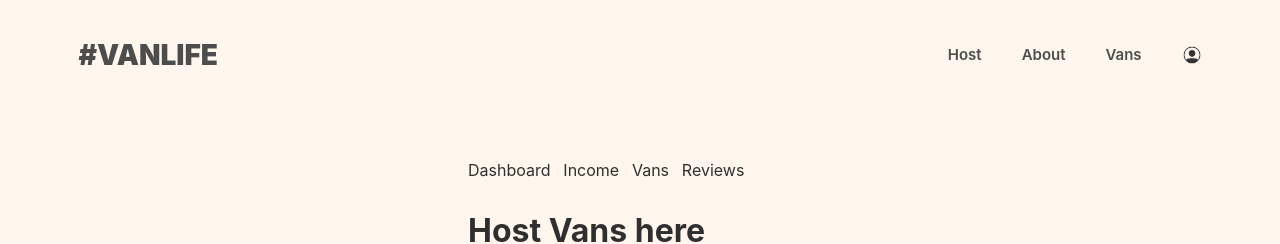
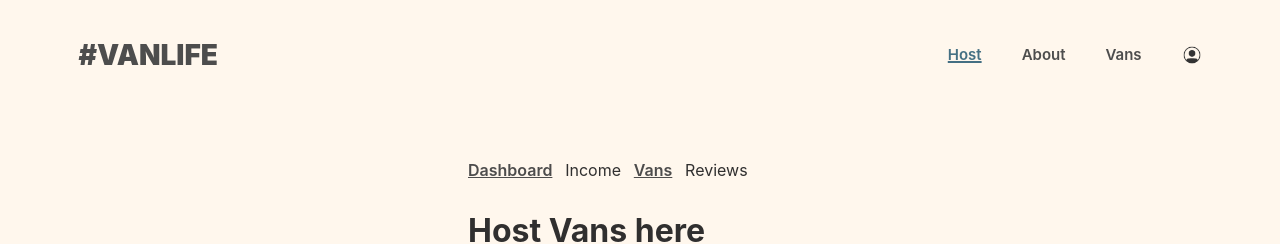
Before and after one commit to Qinisfighting/vanlife, a React (Vite) app: page /host/hostvans in a window 1280 px wide. Shown: the top 244 px of the page. Built offline with nearby package versions, Linux system fonts and the light colour scheme.

Commit message:
use NavLink

```diff
--- a/src/components/Header.jsx
+++ b/src/components/Header.jsx
@@ -2,20 +2,25 @@ import { Link, NavLink } from "react-router-dom"
 import avatar from '../assets/avatar.png'
 
 export default function Header() {
+    const activeStyles = {
+        color: '#2c5e75e1',
+        textDecoration: 'underline #2c5e75e1 1.5px'
+    }
+
     return (
         <header>
             <Link to='/' className="site-logo">#VANLIFE</Link>
             <nav>
-                <NavLink to='host'>
+                <NavLink to='host' style={({isActive}) => isActive ? activeStyles : null}>
                    Host
                 </NavLink>
-                <NavLink to='about'>
+                <NavLink to='about' style={({isActive}) => isActive ? activeStyles : null}>
                    About
                 </NavLink>
-                <NavLink to='vans'>
+                <NavLink to='vans' style={({isActive}) => isActive ? activeStyles : null}>
                    Vans
                 </NavLink>
-                <NavLink to='login' className="login-link">
+                <NavLink to='login' className="login-link" style={({isActive}) => isActive ? activeStyles : null}>
                    <img
                         src={avatar}
                         className="login-icon"
--- a/src/components/HostLayout.jsx
+++ b/src/components/HostLayout.jsx
@@ -3,19 +3,26 @@ import { Outlet } from "react-router-dom"
 
 
 export default function HostLayout() {
+
+    const activeStyles = {
+        color: 'rgb(77, 76, 76)',
+        fontWeight: 600,
+        textDecoration: 'underline'
+    }
+
     return (
        <div className="host-container">
          <nav className="host-nav">
-           <NavLink to='/host'>
+           <NavLink to='.' style={({isActive}) => isActive ? activeStyles : null}>
               Dashboard
            </NavLink>
-         <NavLink to='/host/income'>
+         <NavLink to='income' style={({isActive}) => isActive ? activeStyles : null}>
               Income
          </NavLink>
-         <NavLink to='/host/hostvans'>
+         <NavLink to='hostvans' style={({isActive}) => isActive ? activeStyles : null}>
               Vans
          </NavLink>
-         <NavLink to='/host/reviews'>
+         <NavLink to='reviews' style={({isActive}) => isActive ? activeStyles : null}>
               Reviews
          </NavLink>
        </nav>
--- a/src/styles/index.css
+++ b/src/styles/index.css
@@ -59,7 +59,7 @@ a {
 
   header a:hover {
     color: #2c5e75e1;
-    text-decoration: underline dotted #2c5e75e1 2px;
+    text-decoration: underline  #2c5e75e1 1.5px;
 
   }
 
```
